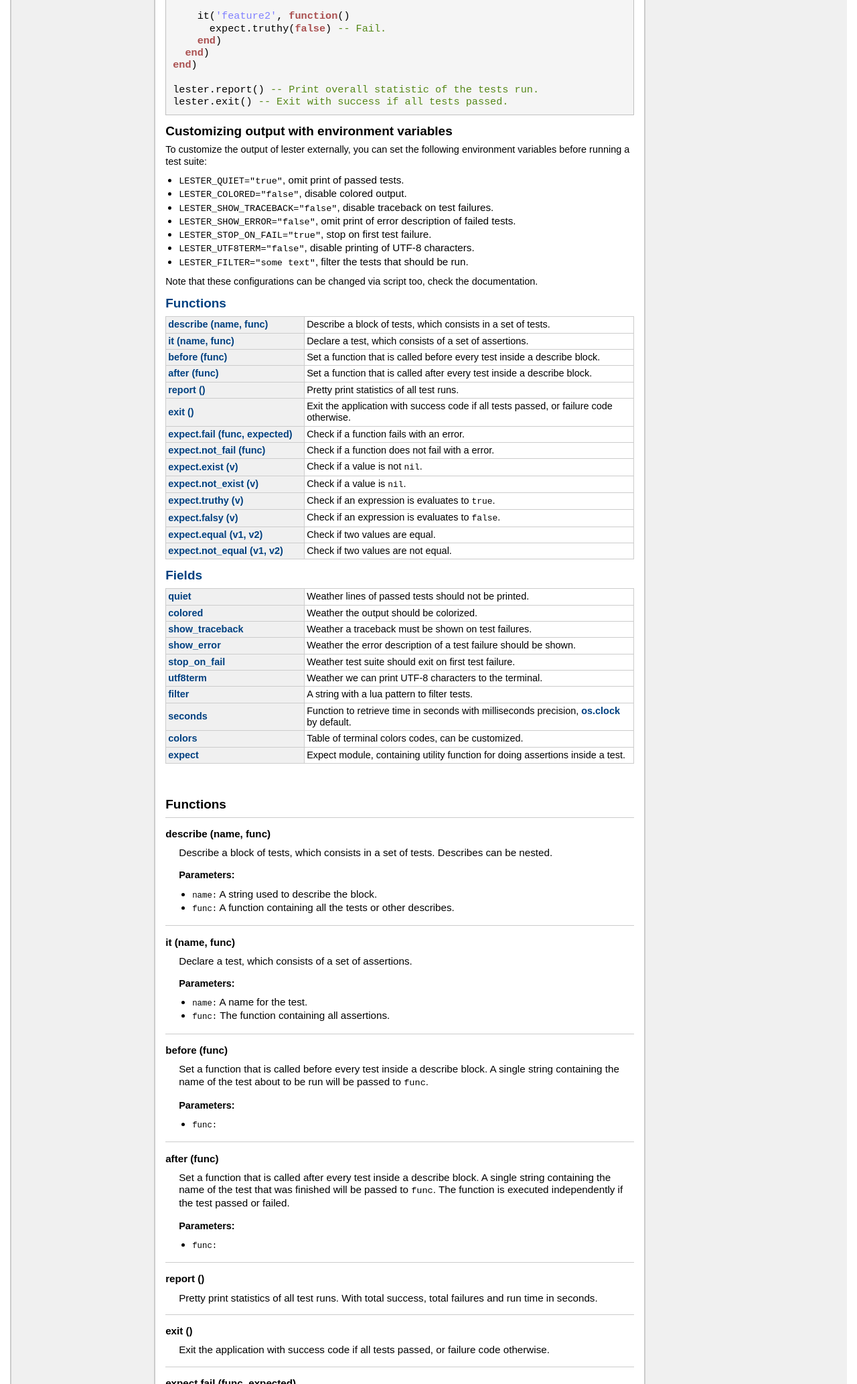
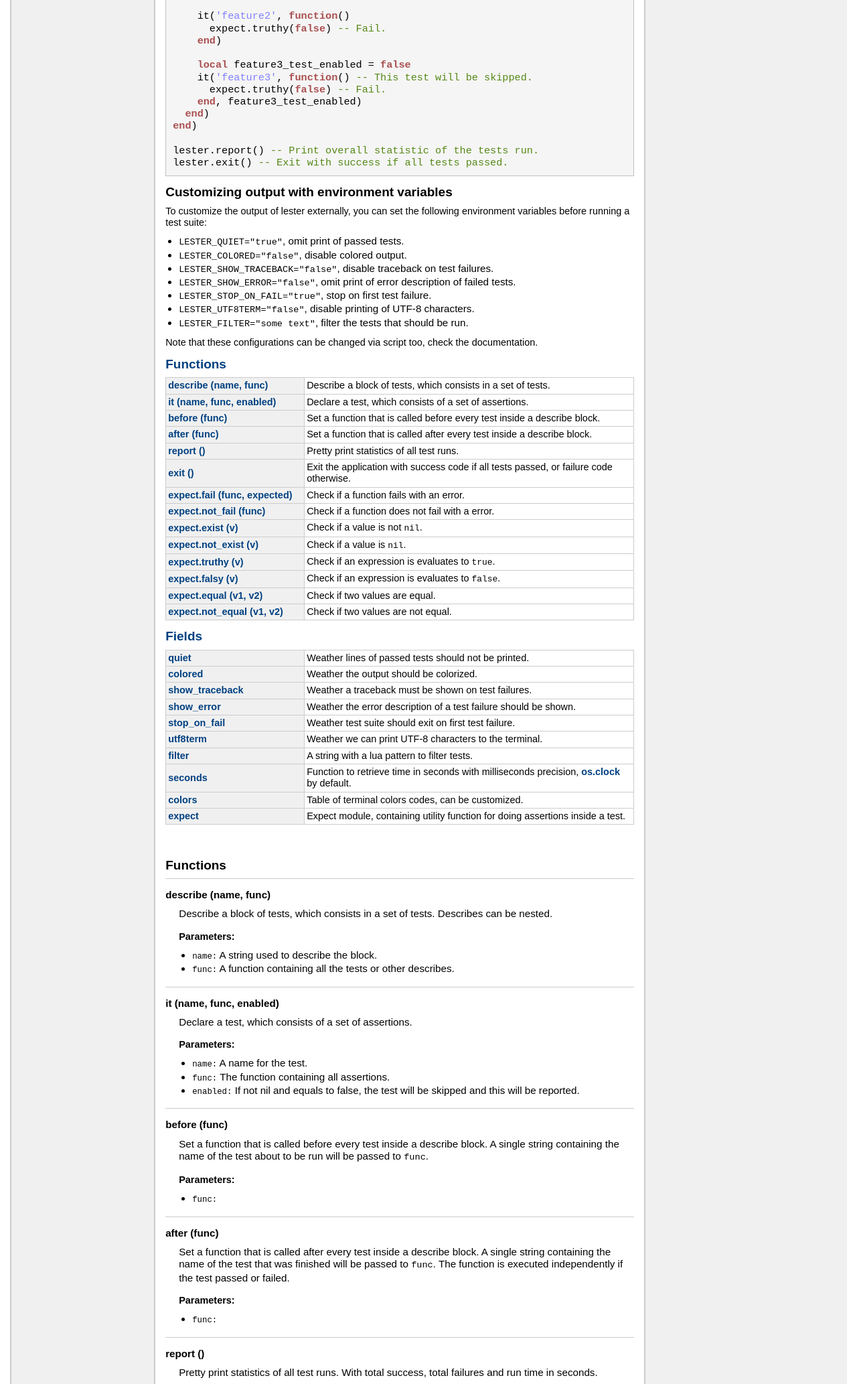
Before and after one commit to edubart/lester, a plain HTML site: page docs/index.html in a window 1280 px wide. Shown: the part 734-2800 px from the top of the page at 67% size. Drawn offline with Linux system fonts and the light colour scheme.

Commit message:
Report skipped tests count

```diff
--- a/docs/index.html
+++ b/docs/index.html
@@ -92,6 +92,11 @@ describe(<span class="string">'my project'</span>, <span class="keyword">functio
     it(<span class="string">'feature2'</span>, <span class="keyword">function</span>()
       expect.truthy(<span class="keyword">false</span>) <span class="comment">-- Fail.
 </span>    <span class="keyword">end</span>)
+
+    <span class="keyword">local</span> feature3_test_enabled = <span class="keyword">false</span>
+    it(<span class="string">'feature3'</span>, <span class="keyword">function</span>() <span class="comment">-- This test will be skipped.
+</span>      expect.truthy(<span class="keyword">false</span>) <span class="comment">-- Fail.
+</span>    <span class="keyword">end</span>, feature3_test_enabled)
   <span class="keyword">end</span>)
 <span class="keyword">end</span>)
 
@@ -126,7 +131,7 @@ you can set the following environment variables before running a test suite:</p>
 	<td class="summary">Describe a block of tests, which consists in a set of tests.</td>
 	</tr>
 	<tr>
-	<td class="name" nowrap><a href="#it">it (name, func)</a></td>
+	<td class="name" nowrap><a href="#it">it (name, func, enabled)</a></td>
 	<td class="summary">Declare a test, which consists of a set of assertions.</td>
 	</tr>
 	<tr>
@@ -255,7 +260,7 @@ you can set the following environment variables before running a test suite:</p>
 </dd>
     <dt>
     <a name = "it"></a>
-    <strong>it (name, func)</strong>
+    <strong>it (name, func, enabled)</strong>
     </dt>
     <dd>
     Declare a test, which consists of a set of assertions.
@@ -268,6 +273,9 @@ you can set the following environment variables before running a test suite:</p>
         </li>
         <li><span class="parameter">func</span>
          The function containing all assertions.
+        </li>
+        <li><span class="parameter">enabled</span>
+         If not nil and equals to false, the test will be skipped and this will be reported.
         </li>
     </ul>
 
@@ -697,7 +705,7 @@ you can set the following environment variables before running a test suite:</p>
 </div> <!-- id="main" -->
 <div id="about">
 <i>generated by <a href="http://github.com/stevedonovan/LDoc">LDoc 1.4.6</a></i>
-<i style="float:right;">Last updated 2021-02-15 21:12:23 </i>
+<i style="float:right;">Last updated 2023-01-22 07:59:17 </i>
 </div> <!-- id="about" -->
 </div> <!-- id="container" -->
 </body>
```
Also changed, not shown: 4 other files.
